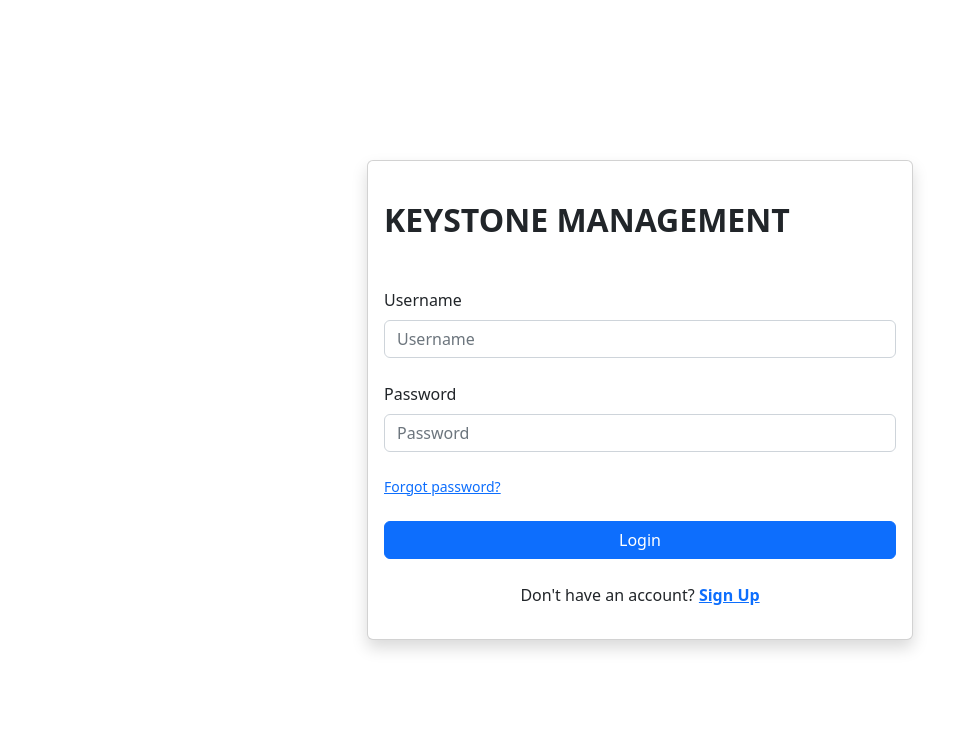
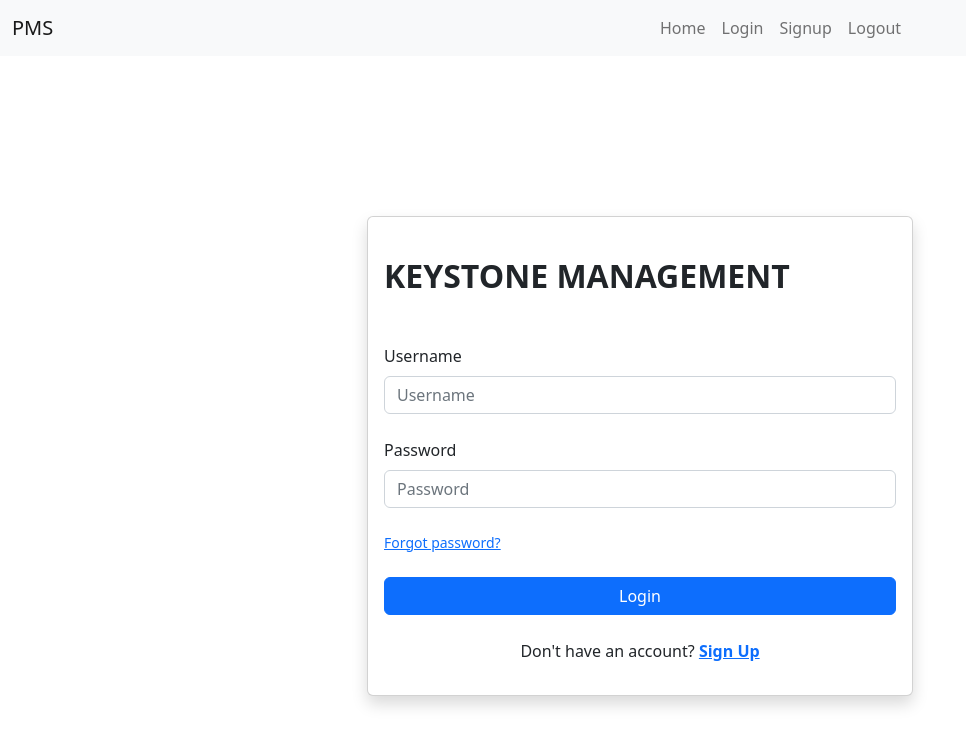
Before and after one commit to jss475/pms, a React (Create React App) app in the folder pms/pms_frontend/: page / in a window 1280 px wide. Shown: the top 746 px of the page, without its empty margins (0-966 px from the left). Built offline with nearby package versions, Linux system fonts and the light colour scheme.

Commit message:
preliminary signout component added

```diff
--- a/pms/pms_frontend/src/App.js
+++ b/pms/pms_frontend/src/App.js
@@ -5,6 +5,7 @@ import {OwnerContext} from "./components/LogIn/OwnerContext"
 import LogIn from './components/LogIn/LogIn';
 import LogInForm from './components/LogIn/LogInForm';
 import SignUpForm from './components/LogIn/SignUpForm';
+import NavbarComp from "./components/NavbarComp/NavbarComp"
 
 function App() {
 
@@ -16,6 +17,8 @@ function App() {
   // const setIsLoggedIn = useContext(OwnerContext)
 
   return (
+    <>
+      <NavbarComp />
       <BrowserRouter>
         <Routes>
             <Route exact path='/' element={<LogInForm />} />
@@ -23,6 +26,8 @@ function App() {
             <Route exact path='/signup' element={<SignUpForm />} />
         </Routes>
       </BrowserRouter>
+    </>
+
   );
   }
 
--- a/pms/pms_frontend/src/components/LogIn/LogInForm.js
+++ b/pms/pms_frontend/src/components/LogIn/LogInForm.js
@@ -1,6 +1,7 @@
-import React, { useState } from 'react';
+import React, { useState, useContext } from 'react';
 import {useSelector, useDispatch} from "react-redux"
 import {ownerSignin} from "../../features/login_signup/ownerSlice"
+import {OwnerContext} from "./OwnerContext"
 import 'bootstrap/dist/css/bootstrap.min.css';
 import { Col, Button, Row, Container, Card, Form } from 'react-bootstrap';
 
@@ -8,7 +9,8 @@ function LogInForm() {
   //set up dispatch to call the reducer function that's needed to change state
   const dispatch = useDispatch()
 
-
+  const {isLoggedIn} = useContext(OwnerContext)
+  console.log(isLoggedIn)
   // //set up a useState to take in formData w/onChange event
   const [formData, setFormData] = useState({
     username: '',
--- a/pms/pms_frontend/src/components/LogIn/OwnerContext.js
+++ b/pms/pms_frontend/src/components/LogIn/OwnerContext.js
@@ -4,8 +4,8 @@ export const OwnerContext = createContext()
 
 function OwnerProvider({children}){
     const [isLoggedIn, setIsLoggedIn] = useState(()=> {
-        const logged = localStorage.getItem("loggedIn")
-        return logged==="true" ? true : false
+        const logged = localStorage.getItem("username")
+        return logged ? true : false
     })
     return (
         <OwnerContext.Provider value={{isLoggedIn, setIsLoggedIn}}>
--- /dev/null
+++ b/pms/pms_frontend/src/components/NavbarComp/NavbarComp.js
@@ -0,0 +1,33 @@
+import React from "react"
+import Container from 'react-bootstrap/Container';
+import Nav from 'react-bootstrap/Nav';
+import Navbar from 'react-bootstrap/Navbar';
+import {handleSignOut} from "../Signout/SignOut"
+
+function NavbarComp(){
+
+    function handleLogoutClick(){
+        handleSignOut()
+    }
+
+    return (
+        <Navbar bg="light" >
+            <Container>
+                <Navbar.Brand href="/">PMS</Navbar.Brand>
+            </Container>
+            <Container>
+                <Navbar.Toggle aria-controls="basic-navbar-nav" />
+                <Navbar.Collapse id="basic-navbar-nav">
+                    <Nav className="me-auto">
+                        <Nav.Link href="/">Home</Nav.Link>
+                        <Nav.Link href="/login">Login</Nav.Link>
+                        <Nav.Link href="/signup">Signup</Nav.Link>
+                        <Nav.Link href="/" onClick={handleLogoutClick}>Logout</Nav.Link>
+                    </Nav>
+                </Navbar.Collapse>
+            </Container>
+        </Navbar>
+    )
+}
+
+export default NavbarComp
--- /dev/null
+++ b/pms/pms_frontend/src/components/Signout/SignOut.js
@@ -0,0 +1,9 @@
+export const handleSignOut = async () => {
+    //delete username from localstorage so that no one is logged in
+    //after refresh
+    localStorage.removeItem("username")
+    await fetch("/logout_owners", {
+        method: "DELETE"
+    });
+
+}
--- a/pms/pms_frontend/src/features/login_signup/ownerSlice.js
+++ b/pms/pms_frontend/src/features/login_signup/ownerSlice.js
@@ -1,4 +1,5 @@
 import { createAsyncThunk, createSlice } from "@reduxjs/toolkit";
+import {OwnerContext} from "../../components/LogIn/OwnerContext"
 
 export const ownerSignup = createAsyncThunk(
     "owners/signup",
@@ -24,8 +25,10 @@ export const ownerSignup = createAsyncThunk(
             //if the owner has been created return the data
             //if not throw an error
             if(response.status === 201){
+                localStorage.setItem("username", data.username)
                 return {...data}
             }else{
+                localStorage.removeItem("username")
                 return thunkAPI.rejectWithValue(data)
             }
         } catch (e) {
@@ -51,16 +54,14 @@ export const ownerSignin = createAsyncThunk(
             })
             let data = await response.json()
             if(response.status === 201){
-                console.log(data)
+                localStorage.setItem("username",data.username)
                 return {...data}
             }else{
-                console.log(data)
-                return{...data}
-                // return thunkAPI.rejectWithValue(data)
+                return thunkAPI.rejectWithValue(data)
             }
         } catch (e) {
             console.log("Error", e.response.data)
-            // return thunkAPI.rejectWithValue(e.response.data)
+            return thunkAPI.rejectWithValue(e.response.data)
         }
     }
 )
```
Lines whose indentation alone changed are shown as unchanged.
